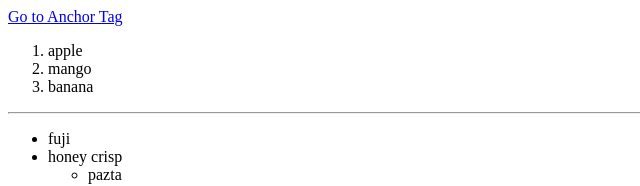
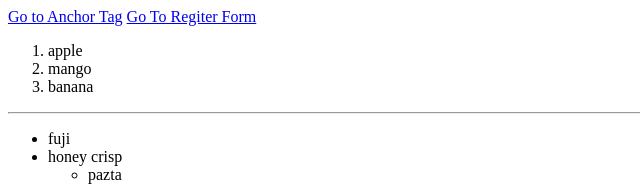
Before and after one commit to bilal8492/2020-web-development, a plain HTML site: page html5/Self-Closing-HTML-Tags.html in a window 1280 px wide. Shown: the top 186 px of the page, without its empty margins (0-640 px from the left). Drawn offline with Linux system fonts and the light colour scheme.

Commit message:
Self-Closing-HTML-Tags

```diff
--- a/html5/Self-Closing-HTML-Tags.html
+++ b/html5/Self-Closing-HTML-Tags.html
@@ -5,7 +5,7 @@
     </head>
     <body>
         <a href="Anchor-Tag.html"> Go to Anchor Tag</a>
-        <a href="../Advanced-HTML5/Submitting-A-Form.html"></a>
+        <a href="../Advanced-HTML5/Submitting-A-Form.html">Go To Regiter Form</a>
         <ol>
             <li>apple</li>
             <li>mango</li>
```
